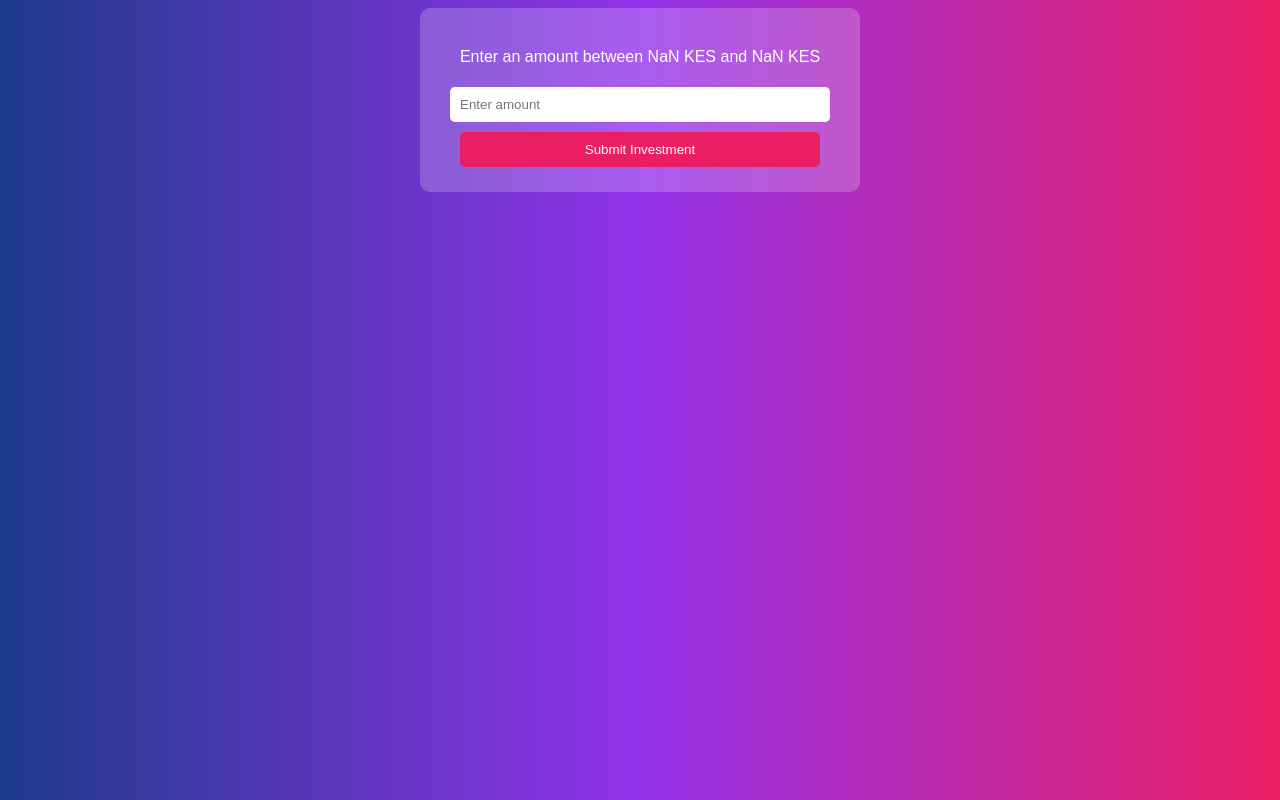
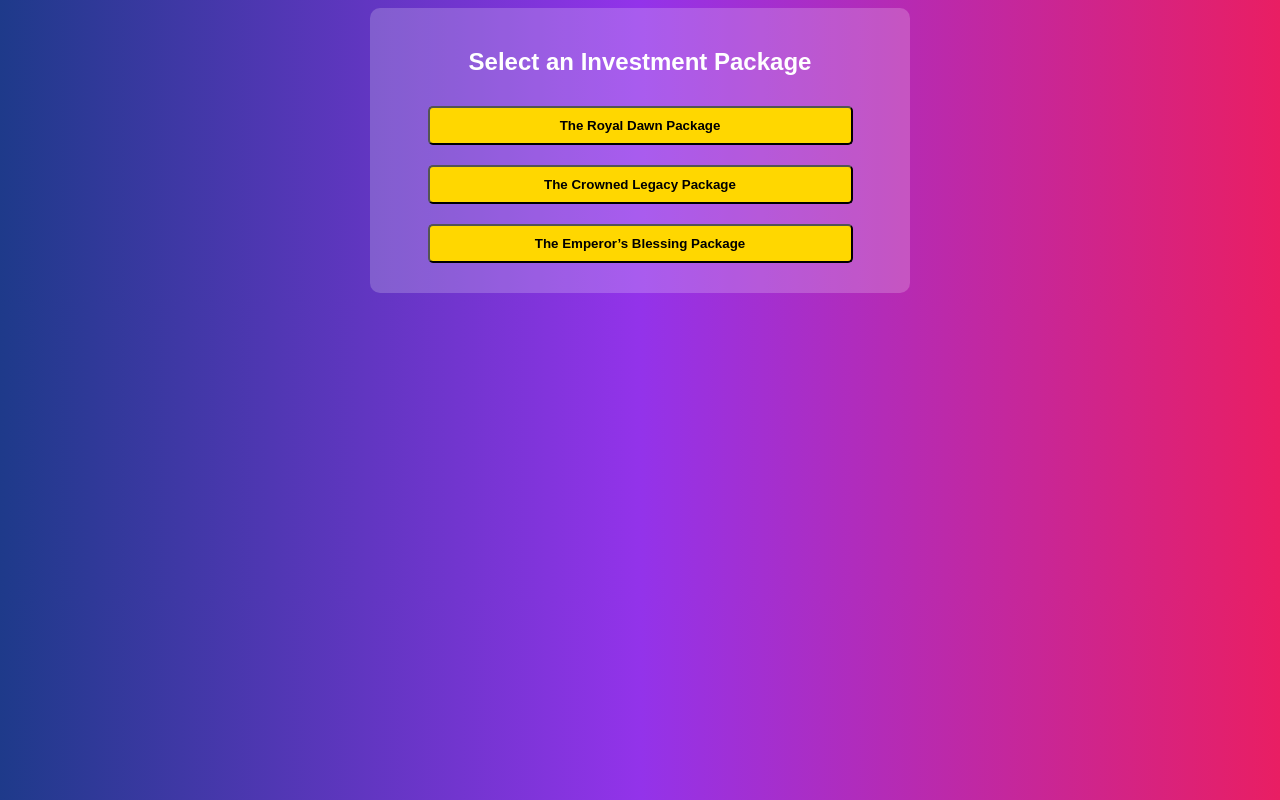
Before and after one commit to abigaelamah/The-Elysian-Investment, a plain HTML site: page investment.html in a window 1280 px wide. Drawn offline with Linux system fonts and the light colour scheme.

Commit message:
Update investment.html

```diff
--- a/investment.html
+++ b/investment.html
@@ -3,62 +3,93 @@
 <head>
     <meta charset="UTF-8">
     <meta name="viewport" content="width=device-width, initial-scale=1.0">
-    <title>Enter Investment Amount</title>
+    <title>Elysian Investment</title>
     <style>
-        body {
-            font-family: Arial, sans-serif;
-            text-align: center;
-            background: linear-gradient(to right, #1E3A8A, #9333EA, #E91E63);
-            color: white;
-        }
-        .container {
-            max-width: 400px;
-            margin: auto;
-            padding: 20px;
-            background: rgba(255, 255, 255, 0.2);
-            border-radius: 10px;
-        }
-        input, button {
-            width: 90%;
-            padding: 10px;
-            margin: 5px 0;
-            border: none;
-            border-radius: 5px;
-        }
-        button { background-color: #E91E63; color: white; cursor: pointer; }
-        button:hover { background-color: #C2185B; }
+        body { font-family: Arial, sans-serif; text-align: center; background: linear-gradient(to right, #1E3A8A, #9333EA, #E91E63); color: white; }
+        .container { max-width: 500px; margin: auto; padding: 20px; background: rgba(255, 255, 255, 0.2); border-radius: 10px; }
+        button, input { width: 85%; padding: 10px; margin: 10px 0; border-radius: 5px; font-weight: bold; cursor: pointer; }
+        button { background: gold; color: black; }
+        .hidden { display: none; }
+        .balance { font-size: 24px; font-weight: bold; color: gold; }
     </style>
 </head>
 <body>
 
-    <div class="container">
+    <!-- Investment Plan Selection -->
+    <div id="page-investment" class="container">
+        <h2>Select an Investment Package</h2>
+        <button class="package" onclick="selectPackage('The Royal Dawn Package', 1000, 1999)">The Royal Dawn Package</button>
+        <button class="package" onclick="selectPackage('The Crowned Legacy Package', 2000, 4999)">The Crowned Legacy Package</button>
+        <button class="package" onclick="selectPackage('The Emperor’s Blessing Package', 5000, 1000000)">The Emperor’s Blessing Package</button>
+    </div>
+
+    <!-- Enter Investment Amount -->
+    <div id="page-amount" class="container hidden">
         <h2 id="packageTitle"></h2>
         <p id="packageDetails"></p>
-        <input type="number" id="investmentAmount" placeholder="Enter amount" required><br>
-        <button onclick="confirmInvestment()">Submit Investment</button>
+        <input type="number" id="investmentAmount" placeholder="Enter amount">
+        <button onclick="submitInvestment()">Submit Investment</button>
+    </div>
+
+    <!-- Deposit Funds -->
+    <div id="page-deposit" class="container hidden">
+        <h2>Deposit Funds</h2>
+        <p>To proceed, deposit your investment amount.</p>
+        <input type="number" id="depositAmount" placeholder="Enter deposit amount">
+        <button onclick="confirmDeposit()">Deposit & Continue</button>
+    </div>
+
+    <!-- Dashboard -->
+    <div id="page-dashboard" class="container hidden">
+        <h2>Welcome, <span id="userName">User</span></h2>
+        <p>Your Account Balance: <span class="balance" id="accountBalance">0.00 KES</span></p>
+        <button onclick="showPage('page-deposit')">Deposit</button>
+        <button onclick="alert('Withdrawals feature coming soon.')">Withdraw</button>
     </div>
 
     <script>
-        // Get URL parameters
-        const urlParams = new URLSearchParams(window.location.search);
-        const packageName = urlParams.get('package');
-        const minAmount = parseInt(urlParams.get('min'), 10);
-        const maxAmount = parseInt(urlParams.get('max'), 10);
+        function showPage(pageId) {
+            document.getElementById("page-investment").classList.add("hidden");
+            document.getElementById("page-amount").classList.add("hidden");
+            document.getElementById("page-deposit").classList.add("hidden");
+            document.getElementById("page-dashboard").classList.add("hidden");
+            document.getElementById(pageId).classList.remove("hidden");
+        }
 
-        // Display package details
-        document.getElementById("packageTitle").innerText = packageName;
-        document.getElementById("packageDetails").innerText = `Enter an amount between ${minAmount} KES and ${maxAmount} KES`;
+        function selectPackage(packageName, min, max) {
+            localStorage.setItem("selectedPackage", packageName);
+            localStorage.setItem("minAmount", min);
+            localStorage.setItem("maxAmount", max);
+            document.getElementById("packageTitle").innerText = packageName;
+            document.getElementById("packageDetails").innerText = `Enter an amount between ${min} KES and ${max} KES`;
+            showPage("page-amount");
+        }
 
-        function confirmInvestment() {
+        function submitInvestment() {
             let amount = parseInt(document.getElementById("investmentAmount").value, 10);
+            let minAmount = parseInt(localStorage.getItem("minAmount"), 10);
+            let maxAmount = parseInt(localStorage.getItem("maxAmount"), 10);
 
             if (isNaN(amount) || amount < minAmount || amount > maxAmount) {
-                alert(`Invalid amount! Enter an amount between ${minAmount} KES and ${maxAmount} KES.`);
+                alert(`Invalid amount! Enter between ${minAmount} KES and ${maxAmount} KES.`);
                 return;
             }
 
-            // Redirect to dashboard
-            window.location.href = "dashboard.html";
+            localStorage.setItem("investmentAmount", amount);
+            showPage("page-deposit");
+        }
+
+        function confirmDeposit() {
+            let deposit = parseInt(document.getElementById("depositAmount").value, 10);
+
+            if (isNaN(deposit) || deposit <= 0) {
+                alert("Please enter a valid deposit amount.");
+                return;
+            }
+
+            localStorage.setItem("accountBalance", deposit);
+            document.getElementById("accountBalance").innerText = deposit + " KES";
+            showPage("page-dashboard");
         }
     </script>
 
```
